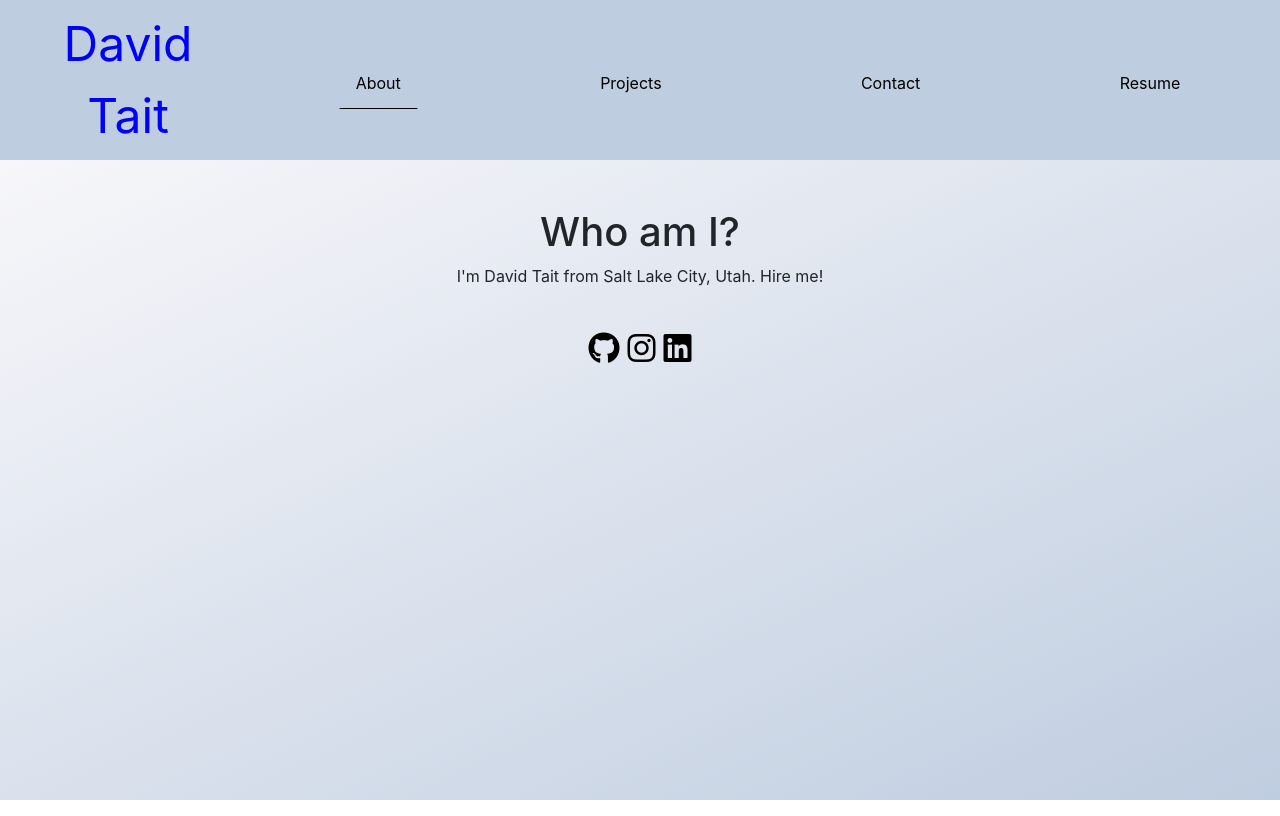
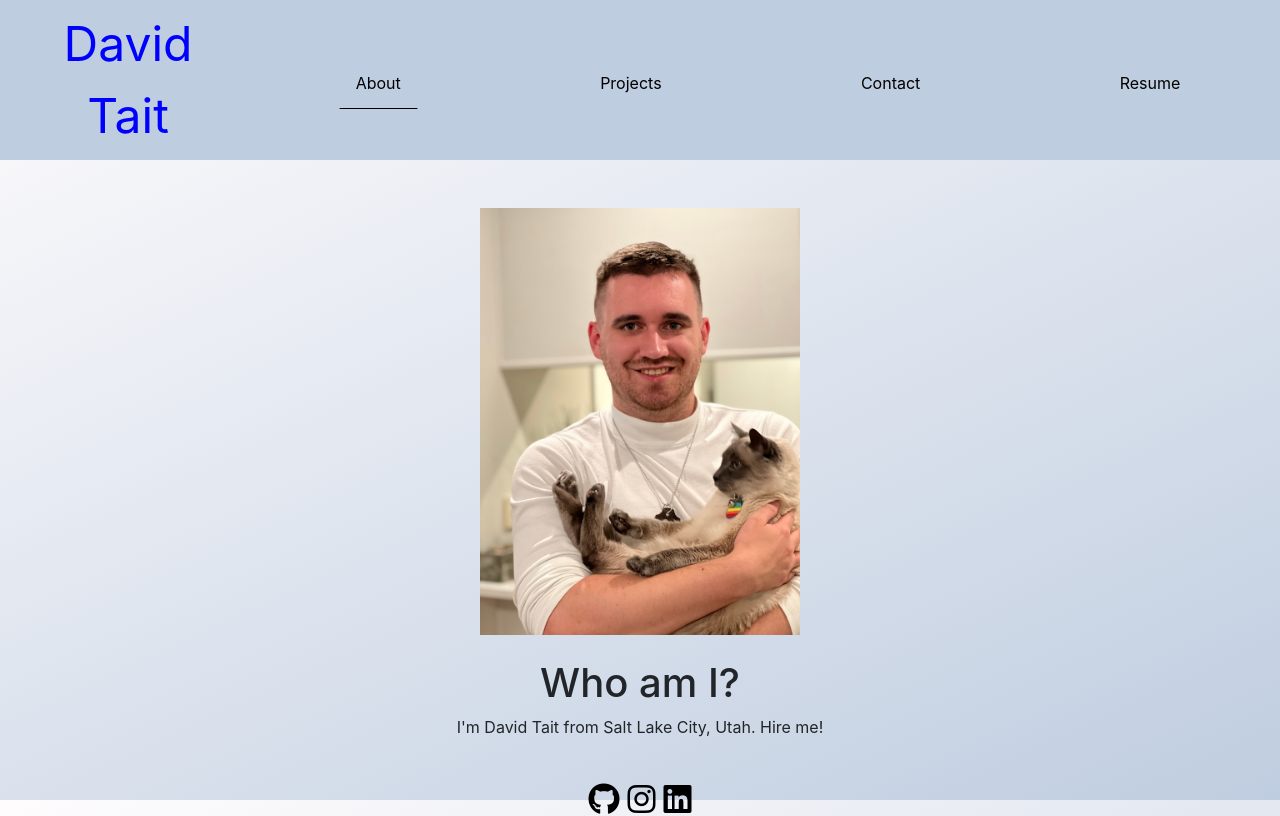
Before and after one commit to davidtait1996/challenge-20-react, a React (Create React App) app: page / in a window 1280 px wide. Built offline with nearby package versions, Linux system fonts and the light colour scheme.

Commit message:
added pic of me

```diff
--- a/public/index.html
+++ b/public/index.html
@@ -26,7 +26,7 @@
       work correctly both with client-side routing and a non-root public URL.
       Learn how to configure a non-root public URL by running `npm run build`.
     -->
-    <title>React App</title>
+    <title>David Tait</title>
   </head>
   <body>
     <noscript>You need to enable JavaScript to run this app.</noscript>
--- a/src/components/About/index.js
+++ b/src/components/About/index.js
@@ -5,8 +5,8 @@ function About() {
 
   return (
     <section className="my-5" >
+      <img alt='portrait of david' className='mb-4' id='portrait' src={require(`../../assets/images/portrait.JPG`)}/>
       <h1 id="about">Who am I?</h1>
-      {/* <img src={coverImage} className="my-2" style={{ width: "100%" }} alt="cover" /> */}
       <div className="my-2">
         <p>
           I'm David Tait from Salt Lake City, Utah. Hire me!
--- a/src/index.css
+++ b/src/index.css
@@ -152,3 +152,7 @@ textarea {
 #form-id {
   width: auto;
 }
+
+#portrait {
+  width: 25%;
+}
```
Also changed, not shown: src/assets/images/portrait.JPG (added).
